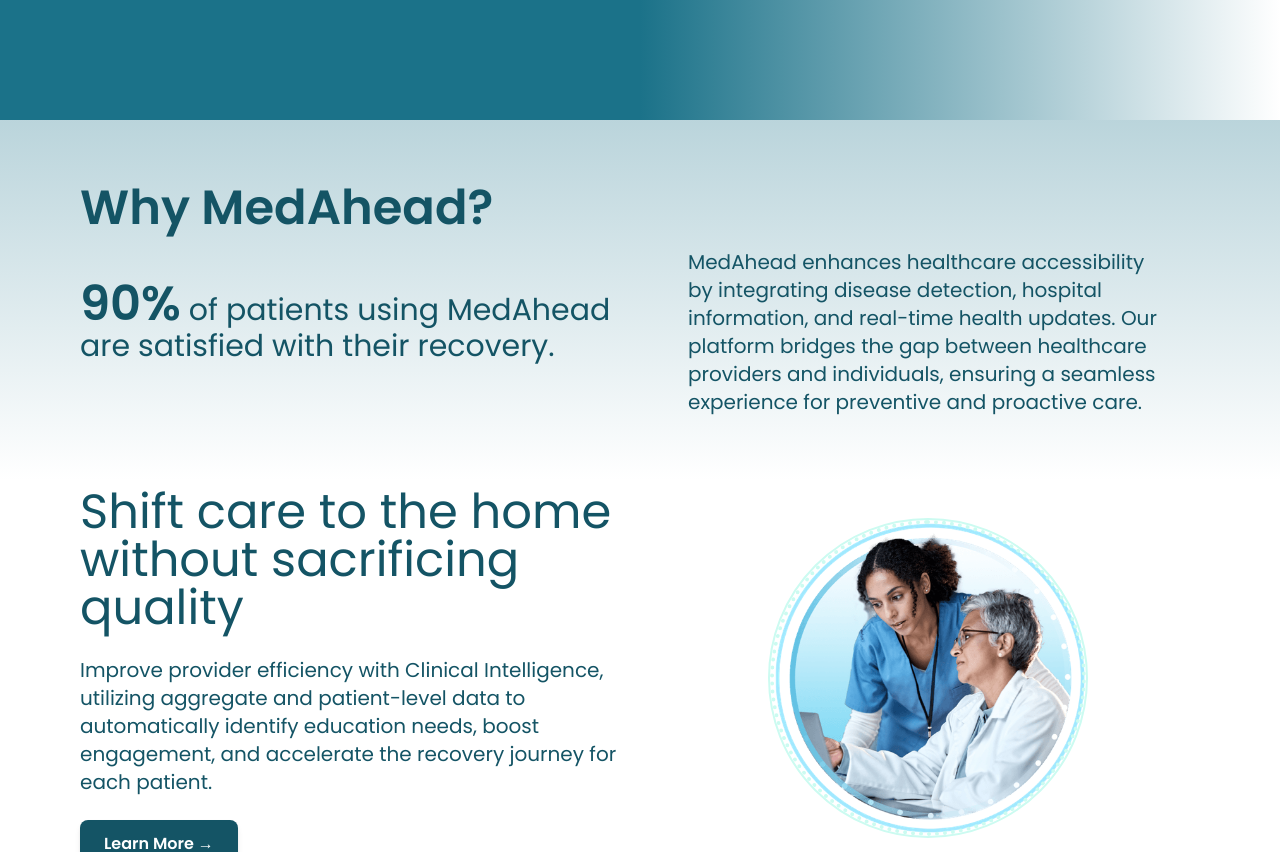
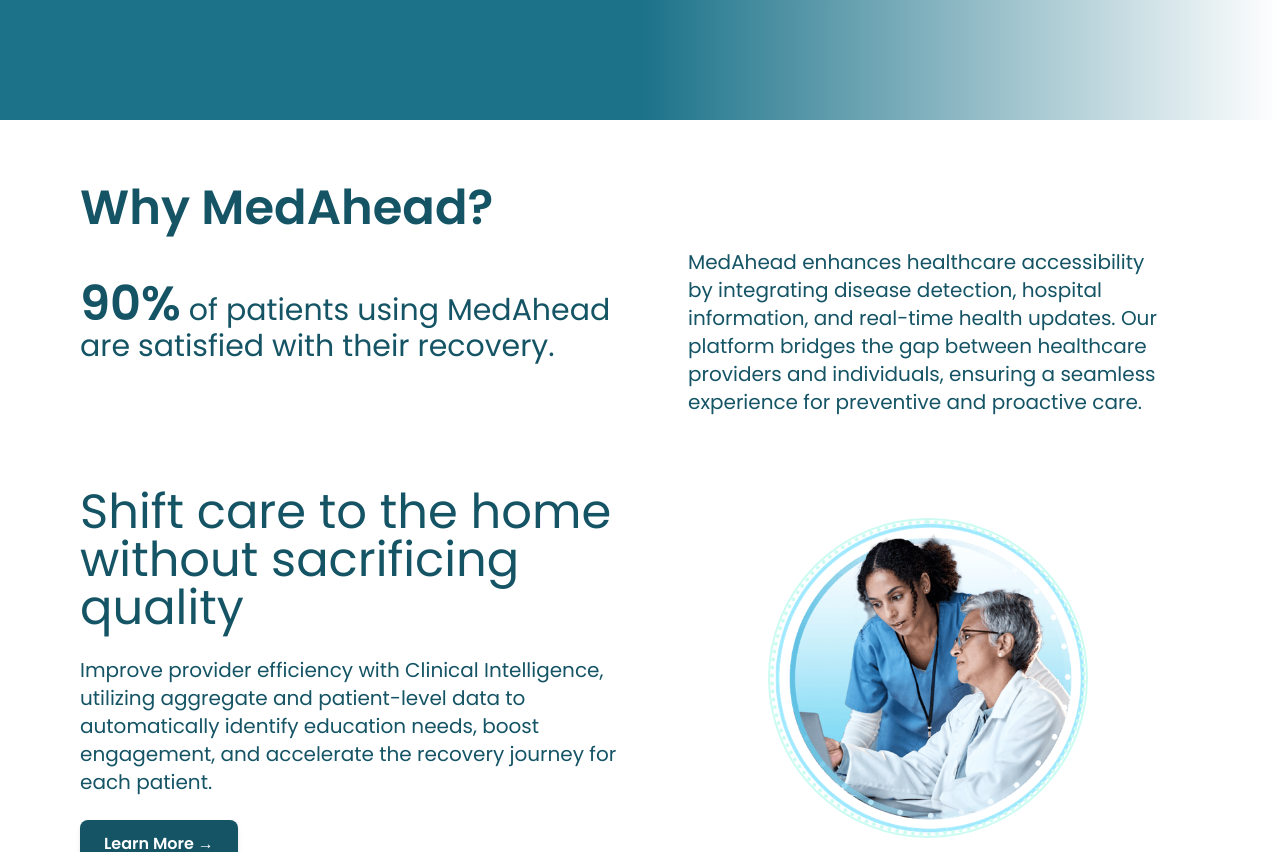
Before and after one commit to sandhya2345/Final-year-project, a React (Vite) app in the folder frontend/: page / in a window 1280 px wide. Shown: the part 760-1612 px from the top of the page. Built offline with nearby package versions, Linux system fonts and the light colour scheme.

Commit message:
Footer Section Completed

```diff
--- a/frontend/src/App.jsx
+++ b/frontend/src/App.jsx
@@ -13,6 +13,7 @@
 import PrivateRoute from './utils/PrivateRoute';
 import { AuthProvider } from './context/AuthContext';
 import Diabetes from './components/Diabetes';
+import Footer from './components/Footer';
 
 function App() {
   return (
@@ -30,6 +31,7 @@
         <Route path="/diabetes" element={<Diabetes />} />
         <Route path="/dashboard" element={<PrivateRoute element={<Dashboard />} />} />
       </Routes>
+      <Footer/>
     </AuthProvider>
   );
 }
--- /dev/null
+++ b/frontend/src/components/Footer.jsx
@@ -0,0 +1,69 @@
+import React from "react";
+import { Facebook, Twitter, Linkedin, Mail, Phone, MapPin, Heart } from "lucide-react";
+
+const Footer = () => {
+  return (
+    <footer className="bg-midTeal text-white py-16">
+      <div className="container mx-auto px-6 md:px-12 lg:px-16">
+        {/* Top Section */}
+        <div className="grid grid-cols-1 md:grid-cols-3 gap-12">
+          {/* Company Info */}
+          <div>
+            <h2 className="text-3xl font-bold">MedAhead</h2>
+            <p className="mt-3 text-gray-200 text-lg flex items-center gap-2">
+              <Heart className="text-white" /> "Your health, our priority!"
+            </p>
+            <p className="mt-2 text-gray-300">
+              Delivering the best medical solutions to ensure a healthier tomorrow.
+            </p>
+          </div>
+
+          {/* Quick Links */}
+          <div>
+            <h3 className="text-xl font-semibold">Quick Links</h3>
+            <ul className="mt-3 space-y-3">
+              <li><a href="#" className="hover:text-gray-300 text-lg">Home</a></li>
+              <li><a href="#" className="hover:text-gray-300 text-lg">About Us</a></li>
+              <li><a href="#" className="hover:text-gray-300 text-lg">Services</a></li>
+              <li><a href="#" className="hover:text-gray-300 text-lg">Contact</a></li>
+            </ul>
+          </div>
+
+          {/* Contact Info */}
+          <div>
+            <h3 className="text-xl font-semibold">Contact Us</h3>
+            <p className="mt-3 flex items-center gap-2 text-gray-200">
+              <Mail /> support@medahead.com
+            </p>
+            <p className="mt-2 flex items-center gap-2 text-gray-200">
+              <Phone /> +1 234 567 890
+            </p>
+            <p className="mt-2 flex items-center gap-2 text-gray-200">
+              <MapPin /> 123 Health St, City
+            </p>
+          </div>
+        </div>
+
+        {/* Social Media Section */}
+        <div className="flex justify-center mt-10 gap-6">
+          <a href="#" className="w-12 h-12 flex items-center justify-center bg-white text-midTeal rounded-full hover:bg-gray-300 transition">
+            <Facebook size={20} />
+          </a>
+          <a href="#" className="w-12 h-12 flex items-center justify-center bg-white text-midTeal rounded-full hover:bg-gray-300 transition">
+            <Twitter size={20} />
+          </a>
+          <a href="#" className="w-12 h-12 flex items-center justify-center bg-white text-midTeal rounded-full hover:bg-gray-300 transition">
+            <Linkedin size={20} />
+          </a>
+        </div>
+
+        {/* Footer Bottom */}
+        <div className="border-t border-gray-300 mt-10 pt-5 text-center text-gray-300 text-lg">
+          © {new Date().getFullYear()} MedAhead. All Rights Reserved.
+        </div>
+      </div>
+    </footer>
+  );
+};
+
+export default Footer;
--- a/frontend/src/components/Home.jsx
+++ b/frontend/src/components/Home.jsx
@@ -9,6 +9,7 @@
 import circle_image from "../assets/circle_image.png"
 import doctor2 from "../assets/doctor2.jpg"
 import bp from "../assets/bp.jpg"
+import Footer from './Footer';
 
 const Home = () => {
   return (
@@ -59,8 +60,7 @@
 
 
       {/* About Section */}
-      <section className="bg-gradient-to-b from-midTeal/30 to-white text-customTeal text-left py-16">
-
+      <section className="bg-white text-customTeal text-left py-16">
         <div className="max-w-6xl mx-auto flex flex-col lg:flex-row items-start">
           <div className="lg:w-1/2 px-4">
             <h2 className="text-4xl lg:text-5xl font-bold mb-6">Why MedAhead?</h2>
@@ -81,7 +81,7 @@
       </section>
 
       {/* Features Section */}
-      <section className="bg-gradient-to-r from-white via-white to-lightBlue text-customTeal py-2">
+      <section className="bg-white to-lightBlue text-customTeal py-2">
         <div className="max-w-6xl mx-auto flex flex-col lg:flex-row items-center">
           {/* Left Content */}
           <div className="lg:w-1/2 px-4">
@@ -262,8 +262,9 @@
           </div>
         </div>
       </section>
+      <Footer />
+    </div>
 
-    </div>
   );
 };
 
```
